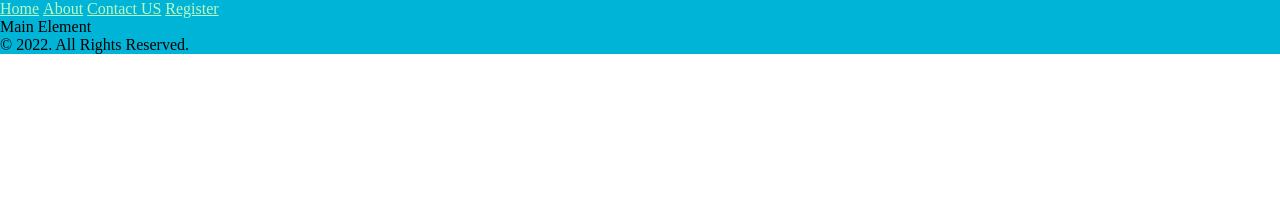
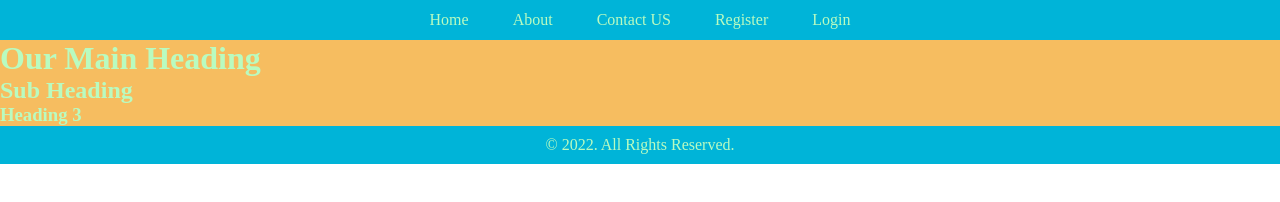
Before and after one commit to awais882s/SCSS, a plain HTML site: page index.html in a window 1280 px wide. Drawn offline with Linux system fonts and the light colour scheme.

Commit message:
stylings

```diff
--- a/index.html
+++ b/index.html
@@ -29,7 +29,7 @@
     <div class="section">
       <p>This is a paragraph</p>
     </div> -->
-    <header>
+    <header id="navbar">
       <nav>
         <ul>
           <li>
@@ -45,10 +45,15 @@
           <li>
             <a href="#">Register</a>
           </li>
+          <li>
+            <a href="#">Login</a>
+          </li>
         </ul>
       </nav>
       <main>
-        Main Element
+        <h1>Our Main Heading</h1>
+        <h2>Sub Heading</h2>
+        <h3>Heading 3</h3>
         <footer>
           <p>&copy; 2022. All Rights Reserved.</p>
         </footer>
--- a/styles/style.scss
+++ b/styles/style.scss
@@ -19,26 +19,55 @@
 $primaryColor: #00b4d8;
 $secondaryColor: #f6bd60;
 $lightColor: #b9fbc0;
+$headerHeight: 40px;
 
 * {
   margin: 0;
   padding: 0;
   box-sizing: border-box;
 }
+body {
+  min-height: 100vh;
+  display: flex;
+  flex-direction: column;
+}
 
-header {
+header#navbar {
   background-color: $primaryColor;
+  height: $headerHeight;
   nav {
     ul {
       list-style-type: none;
       padding: 0;
       margin: 0;
+      text-align: center;
       li {
         display: inline-block;
         a {
           color: $lightColor;
+          line-height: $headerHeight;
+          text-decoration: none;
+          display: inline-block;
+          padding: 0 20px;
+          &:hover {
+            background-color: $secondaryColor;
+            color: $primaryColor;
+          }
         }
       }
     }
   }
 }
+main {
+  background-color: $secondaryColor;
+  color: $lightColor;
+  flex: 1 0 auto;
+}
+footer {
+  background-color: $primaryColor;
+  padding: 10px 4px;
+  p {
+    color: $lightColor;
+    text-align: center;
+  }
+}
```
Also changed, not shown: styles/style.css, 1 other file.
